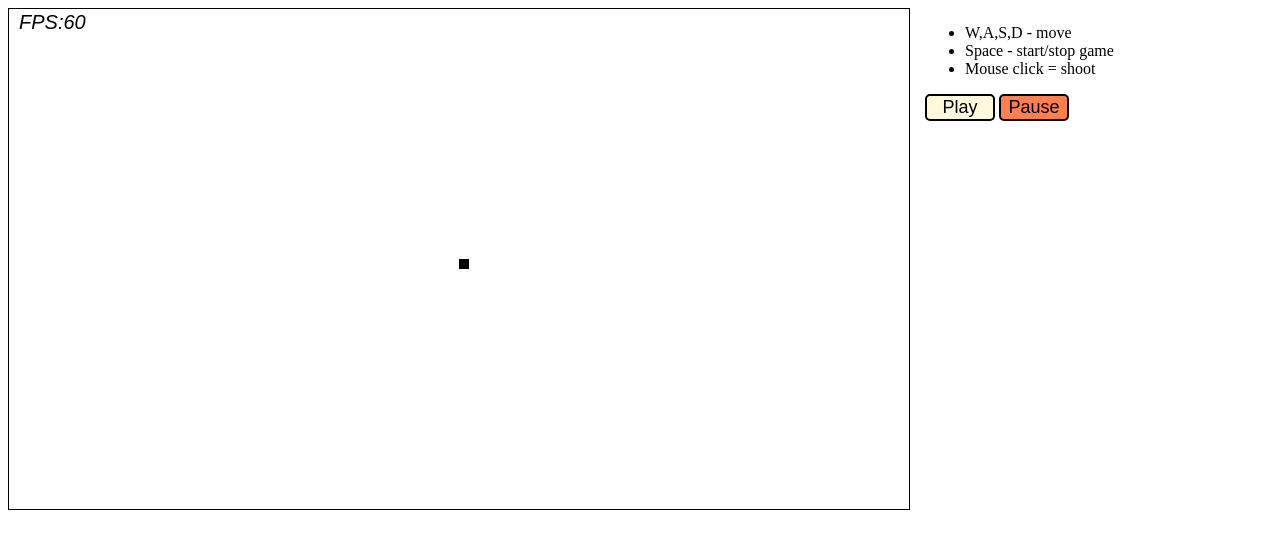
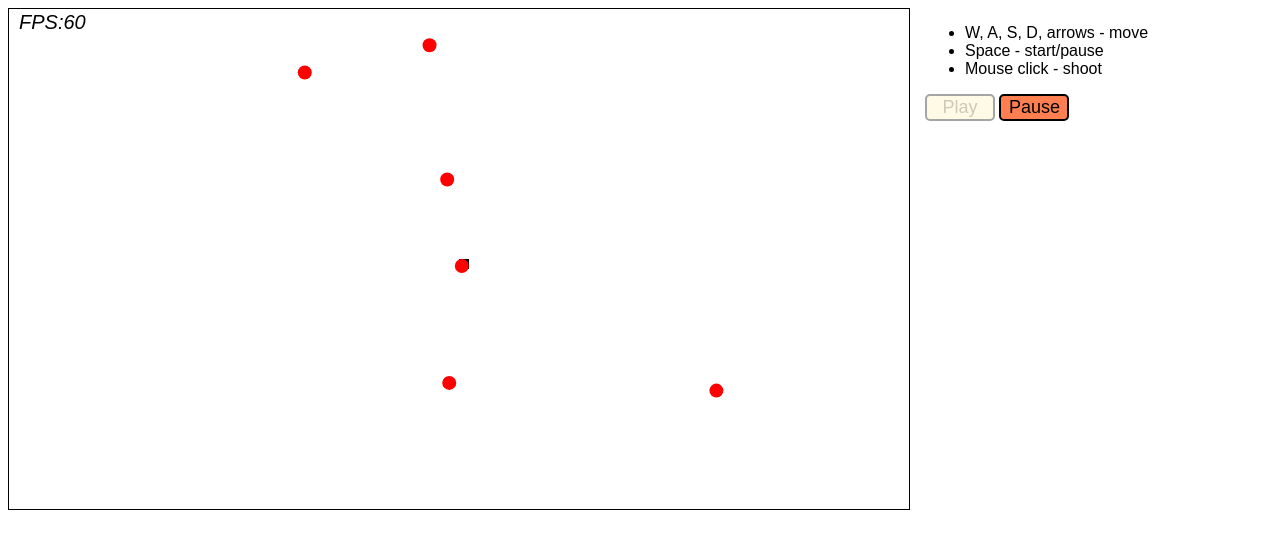
Before and after one commit to AndriiKachur/jsSurvivor, a plain HTML site: page source/dev.html in a window 1280 px wide. Both pictures are taken after a click on the button "Play". Drawn offline with Linux system fonts and the light colour scheme.

Commit message:
ui, invading enemies

```diff
--- a/source/dev.html
+++ b/source/dev.html
@@ -14,13 +14,13 @@
 
         <div class="infoDiv">
             <ul>
-                <li>W,A,S,D - move</li>
-                <li>Space - start/stop game</li>
-                <li>Mouse click = shoot</li>
+                <li>W, A, S, D, arrows - move</li>
+                <li>Space - start/pause</li>
+                <li>Mouse click - shoot</li>
             </ul>
             <div>
                 <button id="startButton">Play</button>
-                <button id="stopButton">Pause</button>
+                <button id="stopButton" disabled="disabled">Pause</button>
             </div>
         </div>
     </div>
--- a/source/js/game/enemy.js
+++ b/source/js/game/enemy.js
@@ -1,7 +1,32 @@
 function Enemy(gameInfo) {
-
     this.gameInfo = gameInfo;
 
+    this.h = this.w = 7;
+    this.velocity = 110;
+    this.health = 100;
 
+    UTILS.randomBorderPosition(this, this.gameInfo);
+
+    this.draw = function(ctx) {
+        ctx.beginPath();
+        ctx.fillStyle = 'red';
+        ctx.arc(this.x, this.y, this.w, 0, 360, false);
+        ctx.fill();
+        ctx.fillStyle = 'black';
+    };
+
+    this.calculateNextStep = function(dt) {
+        var distance = this.velocity * dt / 1000,
+            angle = Math.atan2(this.gameInfo.playerY - this.y, this.gameInfo.playerX - this.x),
+            dx = Math.cos(angle) * distance,
+            dy = Math.sin(angle) * distance;
+
+        dx && (this.x += dx);
+        dy && (this.y += dy);
+
+        if (this.health <= 0) {
+            this.toRemove = true;
+        }
+    };
 }
 Enemy.prototype = new GameObject();
--- a/source/js/game/gameEngine.js
+++ b/source/js/game/gameEngine.js
@@ -8,7 +8,9 @@ function GameEngine(settings) {
             h: settings.height,
             direction: '',
             mouseX: 0,
-            mouseY: 0
+            mouseY: 0,
+            playerX: 0,
+            playerY: 0
         };
 
     canvas.width = gameInfo.w;
@@ -20,12 +22,7 @@ function GameEngine(settings) {
     this.running = false;
     this.fps = 0;
     this.gameInfo = gameInfo;
-    this.player = function addPlayer() {
-        var p = new Player(gameInfo);
-        p.x = gameInfo.w / 2;
-        p.y = gameInfo.h / 2;
-        return p;
-    }();
+    this.player = new Player(gameInfo);
     this.gameObjects = [this.player];
 
     this.shoot = function(isOn) {
@@ -38,7 +35,7 @@ function GameEngine(settings) {
 
     this.start = function() {
         if (this.running) return;
-
+        this.startGenerateEnemies();
         this.running = true;
         engine.lastTimestamp = 0;
         this.render(0);
@@ -46,7 +43,18 @@ function GameEngine(settings) {
 
     this.stop = function() {
         this.running = false;
+        this.stopGenerateEnemies();
         this.hideFPS();
+    };
+
+    var monstersGenerator = null;
+    this.startGenerateEnemies = function() {
+        monstersGenerator = UTILS.setInterval(function() {
+            engine.gameObjects.push(new Enemy(gameInfo));
+        }, 410);
+    };
+    this.stopGenerateEnemies = function() {
+        monstersGenerator && monstersGenerator();
     };
 
     this.render = function(timestamp) {
@@ -112,6 +120,7 @@ function GameEngine(settings) {
                 } else {
                     engine.start();
                 }
+                settings.toggleGameControls && settings.toggleGameControls(engine.running);
             }
         };
         window.onkeyup = function (event) {
--- a/source/js/game/player.js
+++ b/source/js/game/player.js
@@ -1,9 +1,8 @@
 function Player(gameInfo) {
     this.gameInfo = gameInfo;
-    this.w = 10;
-    this.h = 10;
-    this.x = 0;
-    this.y = 0;
+    this.h = this.w = 10;
+    this.gameInfo.playerY = this.y = gameInfo.h / 2;
+    this.gameInfo.playerX = this.x = gameInfo.w / 2;
     this.velocity = 100;
     this.weapon = new BaseWeapon(this.gameInfo, this);
 
@@ -32,8 +31,8 @@ function Player(gameInfo) {
             dy = 0;
         }
 
-        dx && (this.x += dx);
-        dy && (this.y += dy);
+        dx && (this.gameInfo.playerX = this.x += dx);
+        dy && (this.gameInfo.playerY = this.y += dy);
 
         this.weapon.calculateNextStep(dt);
     };
@@ -42,16 +41,14 @@ function Player(gameInfo) {
     this.shoot = function(isOn) {
         if (!isOn) {
             this.weapon.fire = false;
-            shootInterval && clearInterval(shootInterval);
-            shootInterval = 0;
+            shootInterval && shootInterval();
+            shootInterval = null;
         } else if (!shootInterval) {
             this.weapon.fire = true;
 
             var player = this;
             player.weapon.shoot();
-            shootInterval = setInterval(function() {
-                player.weapon.shoot();
-            }, this.weapon.fireDelay);
+            shootInterval = UTILS.setInterval(player.weapon.shoot, this.weapon.fireDelay, player.weapon);
         }
     };
 
--- a/source/js/game/util/utils.js
+++ b/source/js/game/util/utils.js
@@ -8,5 +8,28 @@ var UTILS = {
                 array.splice(i, 1);
             }
         }
+    },
+
+    random: function(max) {
+        !max && (max = 10);
+        return Math.random() * max;
+    },
+
+    randomBorderPosition: function(object, gameInfo) {
+        if (UTILS.random() & 1) {
+            object.x = UTILS.random() & 1 ? 0 : gameInfo.w;
+            object.y = UTILS.random(gameInfo.h);
+        } else {
+            object.y = UTILS.random() & 1 ? 0 : gameInfo.h;
+            object.x = UTILS.random(gameInfo.w);
+        }
+    },
+
+    setInterval: function(fn, delay, context) {
+        var func = context ? function(){ fn.call(context);} : fn;
+        var handler = setInterval(func, delay);
+        return function() {
+            clearInterval(handler);
+        }
     }
 };
--- a/source/js/game/weapons/base/bullet.js
+++ b/source/js/game/weapons/base/bullet.js
@@ -16,7 +16,7 @@ function Bullet(gameInfo, x, y) {
     };
 
     this.calculateNextStep = function(dt) {
-        var distance = this.velocity * (dt / 1000),
+        var distance = this.velocity * dt / 1000,
             dx = Math.cos(this.angle) * distance,
             dy = Math.sin(this.angle) * distance;
 
--- a/source/js/main.js
+++ b/source/js/main.js
@@ -5,16 +5,24 @@ window.addEventListener('load', function() {
         gameEngine = new GameEngine({
             canvas: canvas,
             width: 900,
-            height: 500
+            height: 500,
+            toggleGameControls: toggleButtons
         });
+
+    function toggleButtons(isPlaying){
+        startButton.disabled = isPlaying;
+        stopButton.disabled = !isPlaying;
+    }
 
     gameEngine.bindControls();
 
     startButton.addEventListener('click', function() {
         gameEngine.start();
+        toggleButtons(true);
     });
     stopButton.addEventListener('click', function() {
         gameEngine.stop();
+        toggleButtons(false);
     });
 
 }, false);
--- a/source/styles/main.css
+++ b/source/styles/main.css
@@ -1,10 +1,11 @@
 body {
     overflow: hidden;
+    font-family: Arial;
 }
 
 .container {
     height: 900px;
-    width: 1120px;
+    width: 1150px;
     overflow: hidden;
 }
 
@@ -18,7 +19,7 @@ body {
 
 .infoDiv {
     float: left;
-    width: 200px;
+    width: 230px;
     padding-left: 15px;
 }
 
@@ -39,3 +40,8 @@ body {
     border: 2px solid black;
     border-radius: 5px;
 }
+
+button:disabled {
+    opacity: 0.7;
+    border: 2px solid grey !important;
+}
```
